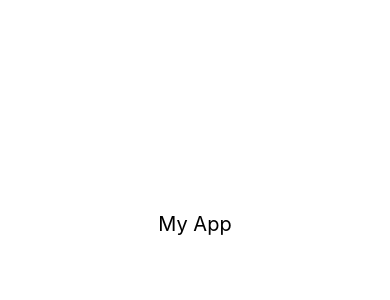
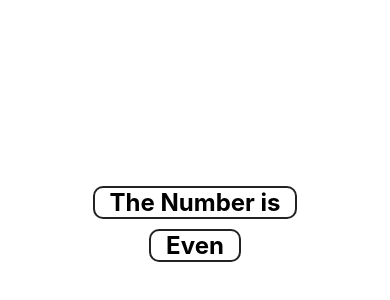
Before and after one commit to MicaelBarreto/React-Native-Study, a React Native app: screen / in a window 390 px wide. Shown: the part 198-498 px from the top of the page. Built offline with nearby package versions, Linux system fonts and the light colour scheme.

Commit message:
Even or Odd

```diff
--- a/App.js
+++ b/App.js
@@ -1,15 +1,14 @@
 import React from 'react';
 import { StyleSheet, Text, View } from 'react-native';
 import Simples from './src/components/Simple';
+import EvenOdd from './src/components/EvenOdd';
 
 export default class App extends React.Component {
   render() {
     return (
       <View style={styles.container}>
-        <Text style={styles.f20}>
-          <Simples text = 'My '/>
-          App
-        </Text>
+        <Simples text = 'The Number is'/>
+        <EvenOdd number={30} />
       </View>
     );
   }
--- /dev/null
+++ b/src/components/EvenOdd.js
@@ -0,0 +1,19 @@
+import React from 'react';
+import { View, Text } from 'react-native';
+import Major from '../styles/Major';
+
+function evenOdd(num){
+    if(num % 2 == 0){
+        return <Text style={Major.ex}>Even</Text>;
+    }else{
+        return <Text style={Major.ex}>Odd</Text>;
+    }
+}
+
+export default props =>
+    <View>
+        {evenOdd(props.number)}
+        {
+            //props.number % 2 == 0 ? <Text style={Major.ex}>Even</Text> : <Text style={Major.ex}>Odd</Text>
+        }
+    </View>
--- a/src/components/Simple.js
+++ b/src/components/Simple.js
@@ -1,7 +1,9 @@
 import React from 'react';
 import { Text } from 'react-native';
+import Major from '../styles/Major';
 
-export default props => <Text>{props.text}</Text>;
+export default props =>
+    <Text style={[Major.ex]}>{props.text}</Text>;
 
 //export default function(props){
 //    return <Text>{props.text}</Text>
--- /dev/null
+++ b/src/styles/Major.js
@@ -0,0 +1,13 @@
+import { StyleSheet } from 'react-native';
+
+export default StyleSheet.create({
+    ex: {
+        paddingHorizontal: 15,
+        marginVertical: 5,
+        borderRadius: 10,
+        borderWidth: 2,
+        borderColor: '#222',
+        fontSize: 24,
+        fontWeight: 'bold',
+    }
+});
```
